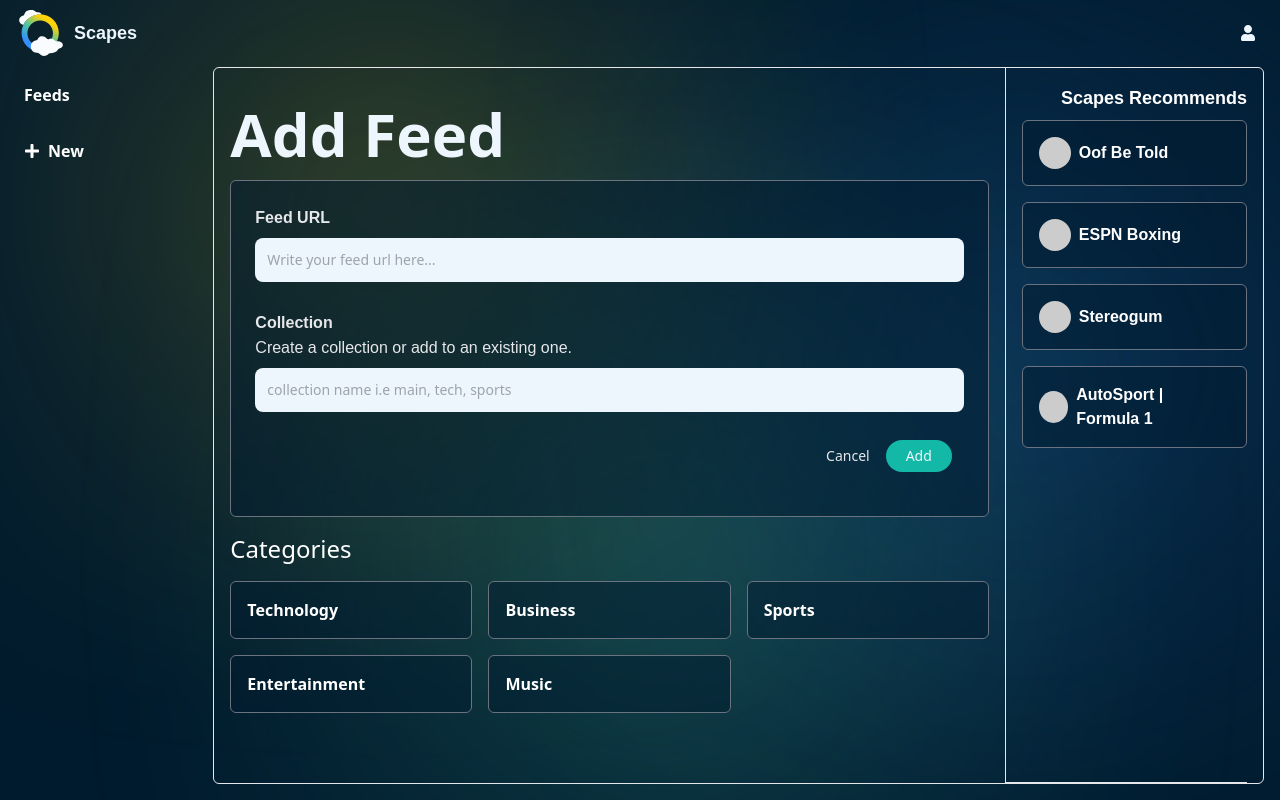
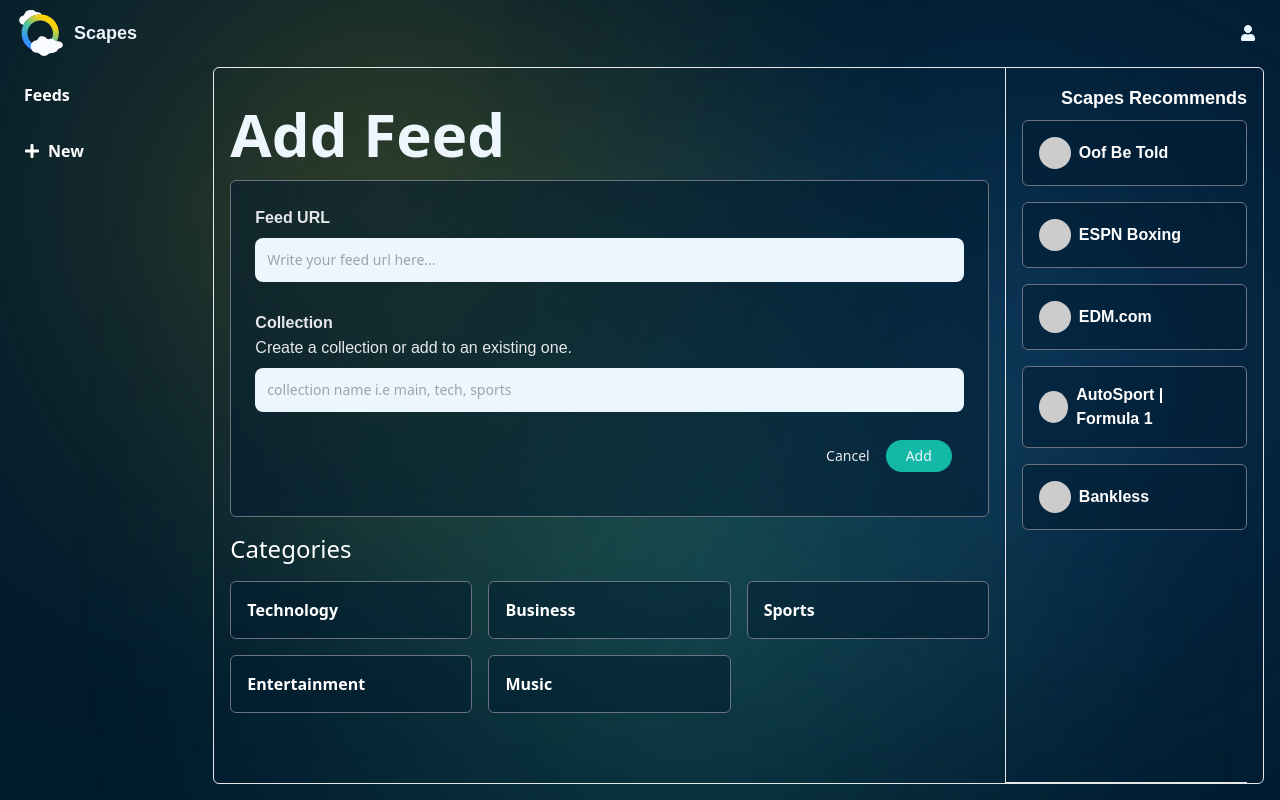
Before and after one commit to oofytronic/nextscapes, a Next.js app: page /dash/add-feed in a window 1280 px wide. Built offline with nearby package versions, Linux system fonts and the light colour scheme; no server answers.

Commit message:
add feed list

```diff
--- a/app/dash/page.jsx
+++ b/app/dash/page.jsx
@@ -3,6 +3,7 @@
 import React, { useEffect, useState } from 'react';
 import { initDB, getAllFeedsFromDB, getAllCollections } from '@utils/database';
 import Link from 'next/link';
+import Feed from '@components/Feed';
 
 
 export default function DashboardPage() {
@@ -67,8 +68,8 @@
 
     return (
 		<div className="grid grid-cols-1 md:grid-cols-4 md:gap-4 w-full h-full">
-		    <div className="sticky top-0 right-0 z-10 md:col-span-1 order-1 md:order-2 py-4 md:pl-4 border-b md:border-b-none md:border-l">
-		        <nav className="flex flex-col gap-2 items-start w-full md:items-end">
+		    <div className="sticky top-0 right-0 z-10 md:col-span-1 order-1 md:order-2 flex flex-col gap-4 py-4 md:pl-4 border-b md:border-b-none md:border-l">
+		        <div className="flex flex-col gap-2 items-start w-full md:items-end">
 		            <p className="font-satoshi font-bold text-lg">Collections</p>
 		            <div className="flex gap-2 font-satoshi font-semibold w-full overflow-x-scroll md:flex-wrap md:justify-end">
 		                {collections.length > 0 ? (
@@ -79,7 +80,14 @@
 		                    <p>No Collection Yet...</p>
 		                )}
 		            </div>
-		        </nav>
+		        </div>
+
+                <div className="flex flex-col gap-2 items-start w-full md:items-end">
+                    <p className="font-satoshi font-bold text-lg">Feeds</p>
+                    <div className="max-h-24 md:max-h-48 flex gap-2 font-satoshi font-semibold w-full overflow-x-scroll md:flex-wrap md:justify-end">
+                        <Feed />
+                    </div>
+                </div>
 		    </div>
 		    {articles.length === 0 ? (
 		        <div className="flex flex-col gap-4 md:col-span-3 order-2 md:order-1 py-4">
--- a/components/CurationFeed.jsx
+++ b/components/CurationFeed.jsx
@@ -14,17 +14,18 @@
     const data = [
         { title: 'Oof Be Told', url: 'https://oofbetold.com/feed.xml' },
         { title: 'ESPN Boxing', url: 'https://www.espn.com/espn/rss/boxing/news' },
-        { title: 'Stereogum', url: 'https://www.stereogum.com/feed/' },
-        { title: 'AutoSport | Formula 1', url: 'https://www.autosport.com/rss/f1/news/' }
+        { title: 'EDM.com', url: 'https://edm.com/.rss/full/' },
+        { title: 'AutoSport | Formula 1', url: 'https://www.autosport.com/rss/f1/news/' },
+        { title: 'Bankless', url: 'https://www.bankless.com/rss/feed'}
     ];
 
     return (
         <div className="flex md:flex-col md:justify-end gap-4 font-satoshi font-semibold w-full overflow-x-scroll">
             {data.map((item, index) => (
                 <div key={index} className="flex flex-col flex-shrink-0 gap-4 p-4 border border-gray-500 rounded-md bg-black/50 hover:bg-white hover:text-black cursor-pointer">
-                    <div className="flex flex-shrink-0 items-center gap-2">
+                    <div className="flex flex-shrink-0 items-center gap-2" onClick={() => handleClick(index, item.url)}>
                         <FeedIcon siteUrl={item.url} />
-                        <p className="font-bold text-md" onClick={() => handleClick(index, item.url)}>
+                        <p className="font-bold text-md">
                             {item.title}
                         </p>
                     </div>
--- a/components/Feed.jsx
+++ b/components/Feed.jsx
@@ -11,8 +11,7 @@
 		{data.length === 0 ? (
 			<p>Empty</p>
 		) : (
-			<div className="flex flex-col gap-4 w-full">
-				<div className="flex flex-wrap gap-4 w-full">
+				<div className="flex flex-wrap justify-end gap-4 w-full">
 					{data.map((post) => {
 						return <FeedCard
 							key={post.id}
@@ -21,7 +20,6 @@
 						/>
 					})}
 				</div>
-			</div>
 		)}
 		</>
 	)
--- a/components/FeedCard.jsx
+++ b/components/FeedCard.jsx
@@ -2,15 +2,14 @@
 
 import { useState } from 'react';
 import { usePathname, useRouter } from 'next/navigation';
+import FeedIcon from '@components/FeedIcon'
 
 const FeedCard = ({ post, handleTagClick, handleDelete }) => {
+
 	return (
-		<div className="flex-1 hover:bg-black/50 text-white hover:border hover:border-gray-500 rounded-md p-4 w-full">
-			<div className="flex flex-col justify-between items-start gap-2 w-full">
-				<p
-					className="font-inter font-semibold text-gray-200 text-xs"
-					onClick={() => handleTagClick && handleTagClick(post.tag)}
-				>{post.tag}</p>
+		<div className="flex flex-col flex-shrink-0 gap-4 p-4 border border-gray-500 rounded-md bg-black/50 hover:bg-white hover:text-black cursor-pointer w-full">
+			<div className="flex justify-between items-start gap-2 w-full">
+				<FeedIcon siteUrl={post.url} />
 				<p className="font-satoshi font-semibold text-gray-100 truncate break-words text-xs w-full">{post.url}</p>
 			</div>
 		</div>
```
